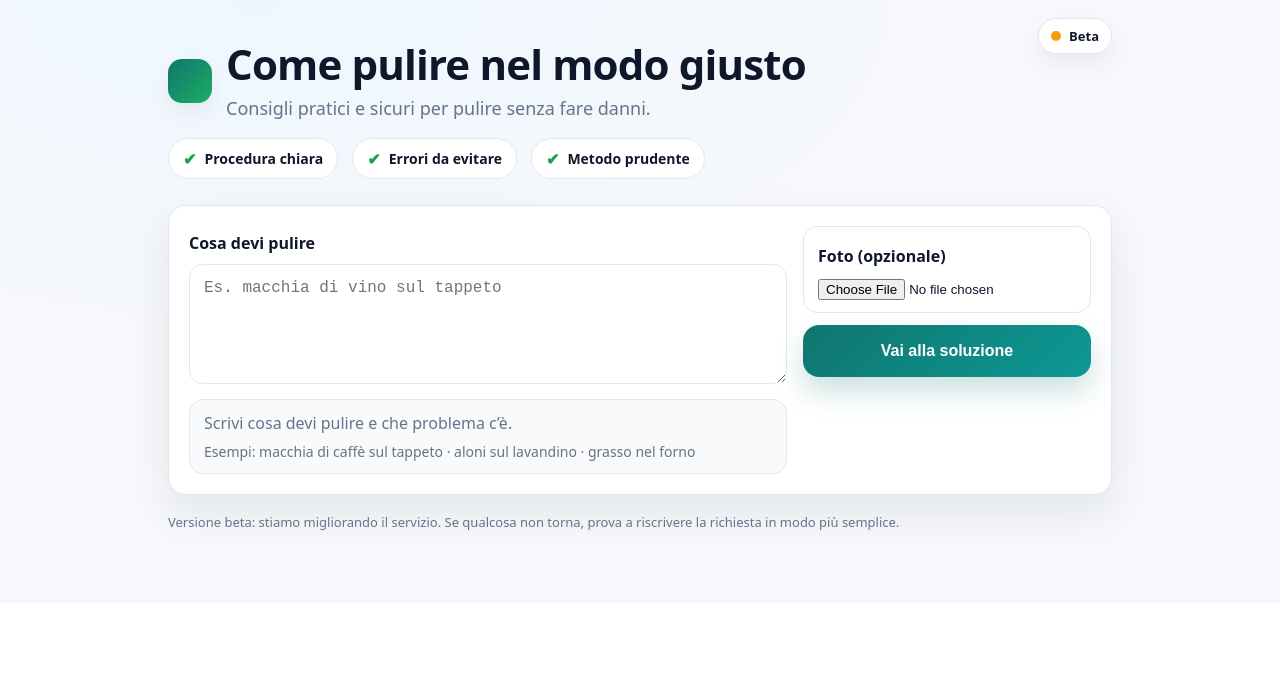
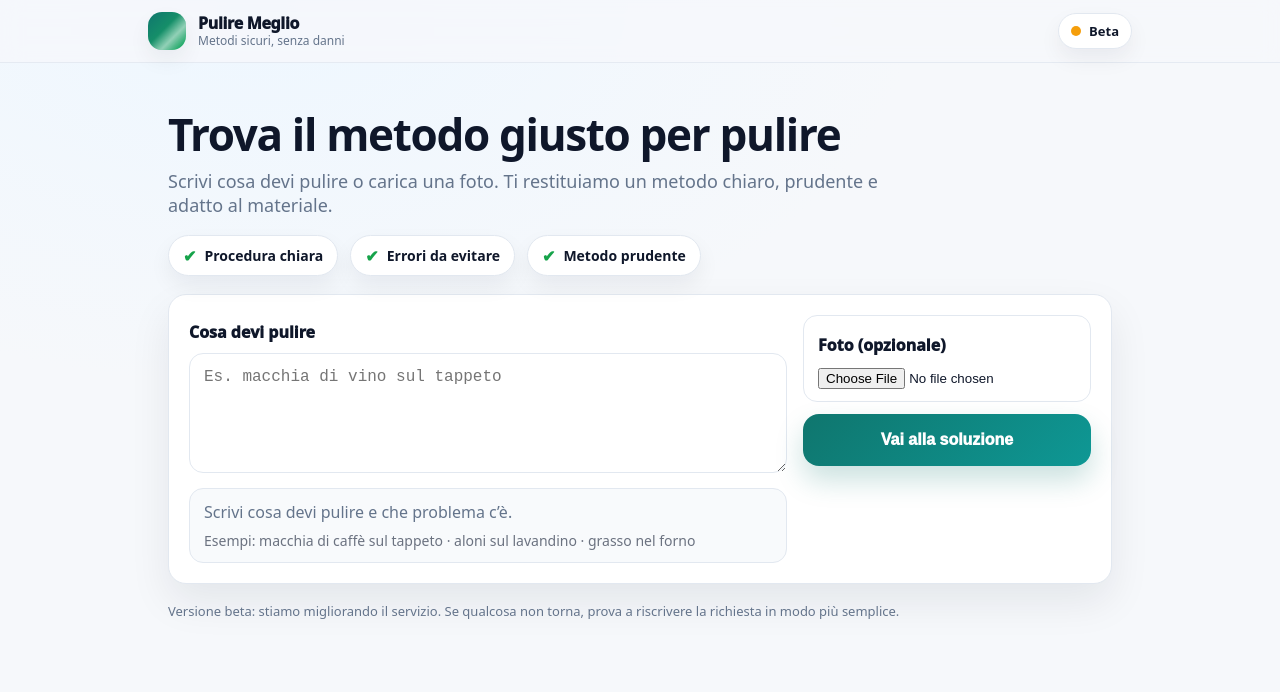
Before and after one commit to pasdigitalbiz/puliremeglio, a website: page index.html in a window 1280 px wide. Drawn offline with Linux system fonts and the light colour scheme.

Commit message:
Update index.html

```diff
--- a/index.html
+++ b/index.html
@@ -18,6 +18,7 @@
         --border: #e2e8f0;
 
         --brand: #0f766e;
+        --brand2: #22c55e;
         --ok: #16a34a;
         --shadow: 0 18px 40px rgba(15, 23, 42, 0.08);
         --shadowSoft: 0 10px 22px rgba(15, 23, 42, 0.06);
@@ -25,25 +26,93 @@
       }
 
       * { box-sizing: border-box; }
+      html { scroll-behavior: smooth; }
 
       body {
         margin: 0;
         font-family: ui-sans-serif, system-ui, -apple-system, Segoe UI, Roboto, Helvetica, Arial;
         color: var(--text);
-        background: radial-gradient(1200px 600px at 20% 0%, #eef7ff 0%, var(--bg) 55%) no-repeat;
+        background: radial-gradient(1200px 700px at 20% 0%, #eef7ff 0%, var(--bg) 55%) no-repeat;
       }
 
-      .wrap {
-        max-width: 980px;
-        margin: 0 auto;
-        padding: 42px 18px 70px;
-        position: relative;
+      /* Header */
+      .topbar {
+        position: sticky;
+        top: 0;
+        z-index: 50;
+        backdrop-filter: blur(10px);
+        background: rgba(246, 248, 251, 0.78);
+        border-bottom: 1px solid rgba(226, 232, 240, 0.8);
       }
 
-      .betaBadge {
+      .topbarInner {
+        max-width: 1020px;
+        margin: 0 auto;
+        padding: 12px 18px;
+        display: flex;
+        align-items: center;
+        justify-content: space-between;
+        gap: 12px;
+      }
+
+      .brandLink {
+        display: flex;
+        align-items: center;
+        gap: 12px;
+        text-decoration: none;
+        color: inherit;
+      }
+
+      .brandMark {
+        width: 38px;
+        height: 38px;
+        border-radius: 14px;
+        background: linear-gradient(135deg, var(--brand) 0%, var(--brand2) 140%);
+        box-shadow: var(--shadowSoft);
+        position: relative;
+        overflow: hidden;
+      }
+
+      .brandMark::after {
+        content: "";
         position: absolute;
-        top: 18px;
-        right: 18px;
+        inset: -30%;
+        background: linear-gradient(
+          120deg,
+          rgba(255,255,255,0) 35%,
+          rgba(255,255,255,0.55) 50%,
+          rgba(255,255,255,0) 65%
+        );
+        transform: rotate(15deg);
+        animation: shine 4.5s infinite;
+      }
+
+      @keyframes shine {
+        0% { transform: translateX(-70%) rotate(15deg); opacity: 0; }
+        10% { opacity: 1; }
+        30% { transform: translateX(70%) rotate(15deg); opacity: 0; }
+        100% { opacity: 0; }
+      }
+
+      .brandText {
+        display: flex;
+        flex-direction: column;
+        line-height: 1.05;
+      }
+
+      .brandName {
+        font-weight: 950;
+        letter-spacing: -0.02em;
+        font-size: 16px;
+      }
+
+      .brandTag {
+        font-size: 12px;
+        color: var(--muted);
+        margin-top: 3px;
+      }
+
+      .badge {
         display: inline-flex;
         align-items: center;
         gap: 8px;
@@ -55,50 +124,45 @@
         font-weight: 900;
         font-size: 13px;
         color: var(--text);
+        white-space: nowrap;
       }
 
-      .betaDot {
+      .badgeDot {
         width: 10px;
         height: 10px;
         border-radius: 999px;
         background: #f59e0b;
       }
 
-      .hero { margin-bottom: 26px; }
-
-      .brandRow {
-        display: flex;
-        align-items: center;
-        gap: 14px;
-        margin-bottom: 14px;
+      /* Page */
+      .wrap {
+        max-width: 980px;
+        margin: 0 auto;
+        padding: 30px 18px 70px;
       }
 
-      .logo {
-        width: 44px;
-        height: 44px;
-        border-radius: 14px;
-        background: linear-gradient(135deg, var(--brand) 0%, #22c55e 140%);
-        box-shadow: var(--shadowSoft);
+      .hero {
+        margin: 18px 0 18px;
       }
 
       h1 {
         margin: 0;
-        font-size: 42px;
-        letter-spacing: -0.02em;
+        font-size: 44px;
+        letter-spacing: -0.03em;
         line-height: 1.05;
       }
 
       .sub {
-        margin: 10px 0 0;
+        margin: 12px 0 0;
         font-size: 18px;
         color: var(--muted);
-        max-width: 60ch;
+        max-width: 70ch;
       }
 
       .checks {
         display: flex;
         flex-wrap: wrap;
-        gap: 14px;
+        gap: 12px;
         margin-top: 18px;
       }
 
@@ -110,16 +174,13 @@
         border-radius: 999px;
         background: #ffffff;
         border: 1px solid var(--border);
-        font-weight: 800;
+        font-weight: 900;
         font-size: 14px;
         color: var(--text);
+        box-shadow: var(--shadowSoft);
       }
 
-      .checkIcon {
-        color: var(--ok);
-        font-size: 16px;
-        line-height: 1;
-      }
+      .checkIcon { color: var(--ok); font-size: 16px; line-height: 1; }
 
       .card {
         background: var(--card);
@@ -138,12 +199,12 @@
       @media (max-width: 860px) {
         h1 { font-size: 34px; }
         .grid { grid-template-columns: 1fr; }
-        .betaBadge { position: static; margin: 0 0 14px; }
+        .topbarInner { padding: 10px 14px; }
       }
 
       label {
         display: block;
-        font-weight: 900;
+        font-weight: 950;
         margin: 6px 0 10px;
         font-size: 16px;
       }
@@ -197,7 +258,7 @@
         border: none;
         border-radius: 16px;
         cursor: pointer;
-        font-weight: 900;
+        font-weight: 950;
         font-size: 16px;
         color: #ffffff;
         background: linear-gradient(135deg, var(--brand) 0%, #0ea5a4 140%);
@@ -236,28 +297,37 @@
   </head>
 
   <body>
-    <div class="wrap">
-      <div class="betaBadge" title="Versione in miglioramento">
-        <span class="betaDot"></span> Beta
+    <header class="topbar">
+      <div class="topbarInner">
+        <a class="brandLink" href="/" id="homeLink" aria-label="Vai alla home">
+          <div class="brandMark" aria-hidden="true"></div>
+          <div class="brandText">
+            <div class="brandName">Pulire Meglio</div>
+            <div class="brandTag">Metodi sicuri, senza danni</div>
+          </div>
+        </a>
+
+        <div class="badge" title="Versione in miglioramento">
+          <span class="badgeDot"></span> Beta
+        </div>
       </div>
+    </header>
 
-      <div class="hero">
-        <div class="brandRow">
-          <div class="logo"></div>
-          <div>
-            <h1>Come pulire nel modo giusto</h1>
-            <p class="sub">Consigli pratici e sicuri per pulire senza fare danni.</p>
-          </div>
-        </div>
+    <main class="wrap">
+      <section class="hero">
+        <h1>Trova il metodo giusto per pulire</h1>
+        <p class="sub">
+          Scrivi cosa devi pulire o carica una foto. Ti restituiamo un metodo chiaro, prudente e adatto al materiale.
+        </p>
 
         <div class="checks">
           <div class="check"><span class="checkIcon">✔</span>Procedura chiara</div>
           <div class="check"><span class="checkIcon">✔</span>Errori da evitare</div>
           <div class="check"><span class="checkIcon">✔</span>Metodo prudente</div>
         </div>
-      </div>
+      </section>
 
-      <div class="card">
+      <section class="card">
         <div class="grid">
           <div>
             <label for="q">Cosa devi pulire</label>
@@ -281,14 +351,24 @@
             <div id="status" class="status"></div>
           </div>
         </div>
-      </div>
+      </section>
 
-      <div id="answer" class="answer"></div>
+      <section id="answer" class="answer"></section>
 
       <div class="footer">
         Versione beta: stiamo migliorando il servizio. Se qualcosa non torna, prova a riscrivere la richiesta in modo più semplice.
       </div>
-    </div>
+    </main>
+
+    <script>
+      // Home link: su SPA/one page, assicura scroll top
+      const homeLink = document.getElementById("homeLink");
+      homeLink?.addEventListener("click", (e) => {
+        // lascia comunque il link a "/" per coerenza
+        // ma facciamo anche scroll top immediato
+        window.scrollTo({ top: 0, behavior: "smooth" });
+      });
+    </script>
 
     <script src="./app.js"></script>
   </body>
```
